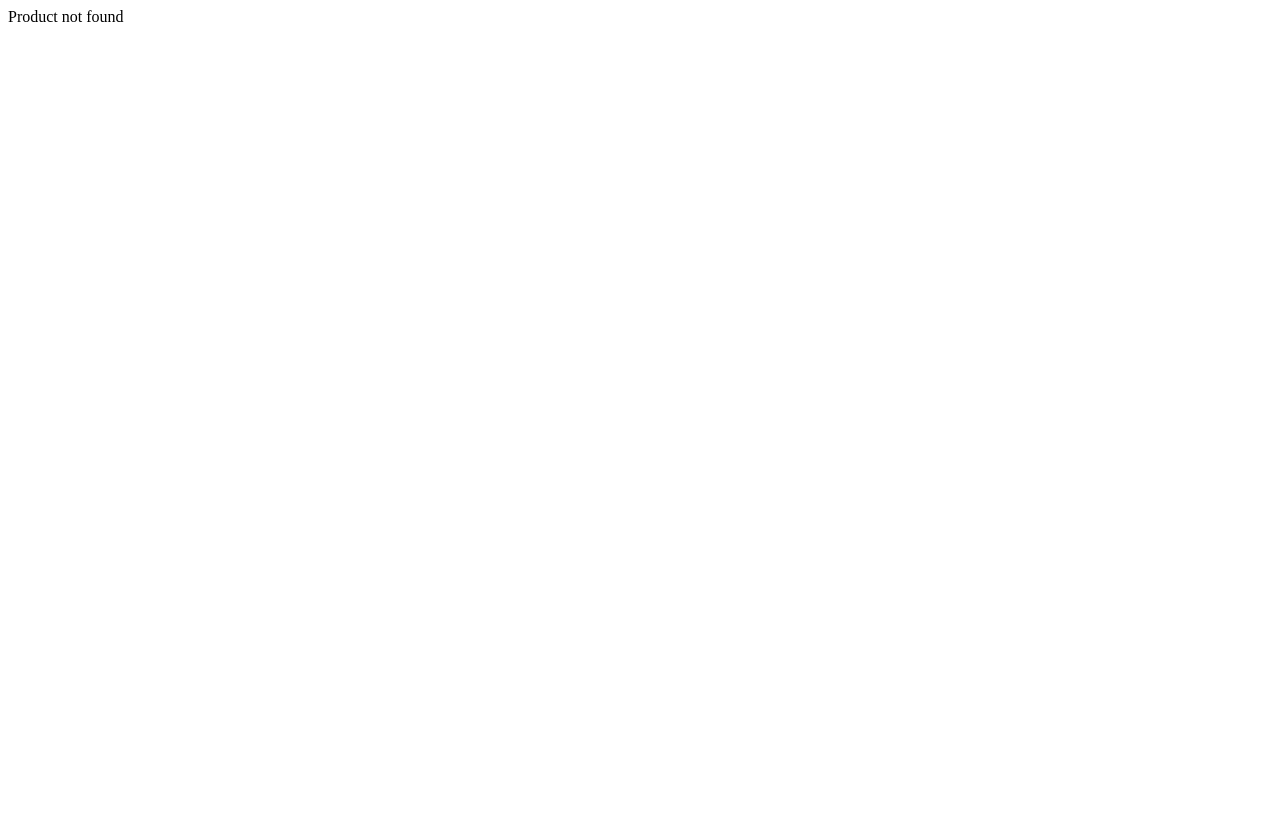
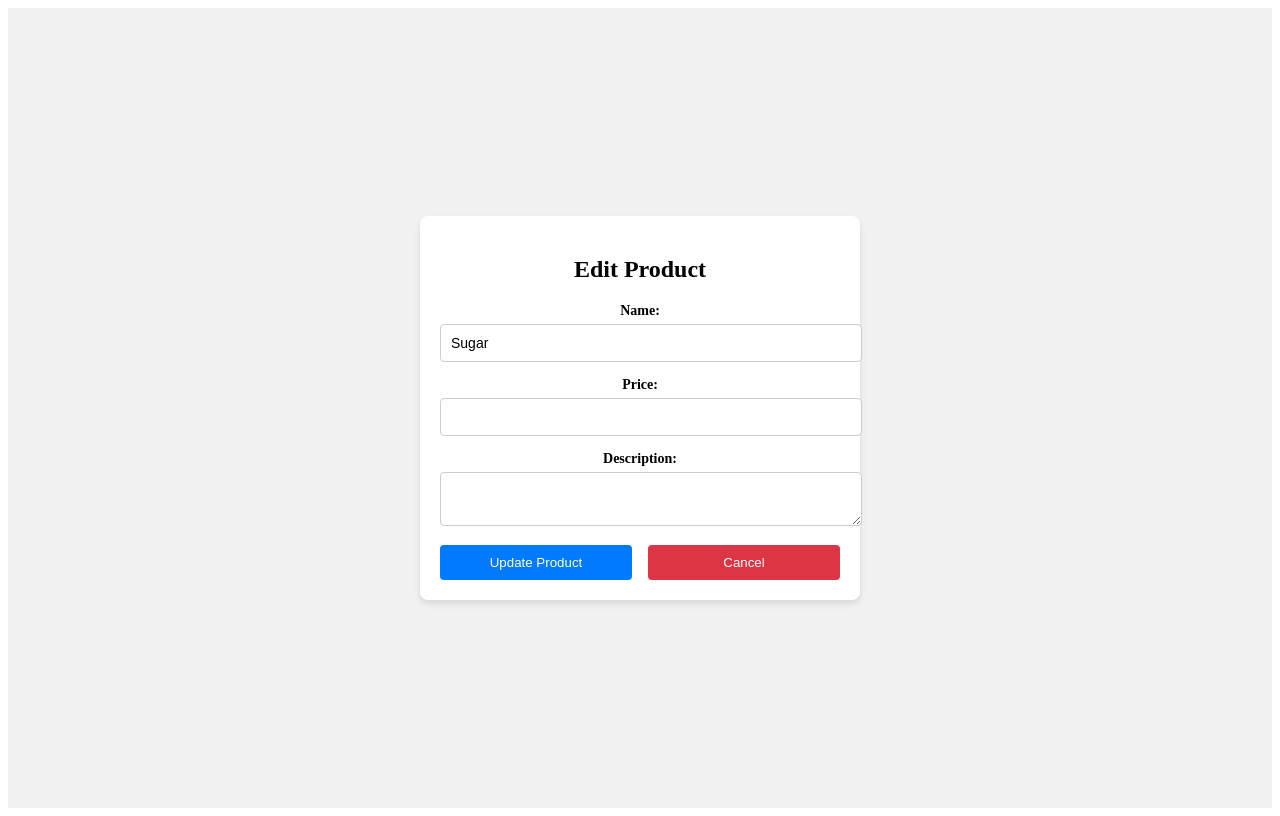
Before and after one commit to njorogewambuielizabeth/Shop-Yangu, a Next.js app: page /editProducts/1 in a window 1280 px wide. Before the commit this address had no page. Built offline with nearby package versions, Linux system fonts and the light colour scheme; data requests are answered from the project's data file.

Commit message:
Fixing bugs

```diff
--- a/app/Services/productService.js
+++ b/app/Services/productService.js
@@ -6,6 +6,17 @@ export const getProducts = async () => {
     return await response.json();
   } catch (error) {
     console.error("Error fetching products:", error);
+  }
+};
+
+// Function to get a single product by ID
+export const getProduct = async (productId) => {
+  try {
+    const response = await fetch(`http://localhost:5000/products/${productId}`);
+    if (!response.ok) throw new Error("Failed to fetch product");
+    return await response.json();
+  } catch (error) {
+    console.error("Error fetching product:", error);
   }
 };
 
@@ -21,25 +32,14 @@ export const addProduct = async (productData) => {
     });
 
     if (response.status === 201) {
-      // Product added successfully
       return await response.json();
-    } else if (response.status >= 400 && response.status < 500) {
-      // Client-side error
-      const error = await response.json();
-      console.error("Client error:", error); // Log the error message
-      return null; // Return null to indicate the error
-    } else if (response.status >= 500) {
-      // Server-side error
-      console.error("Server error:", response.status);
-      return null; // Return null for server error
+    } else {
+      console.error("Unexpected response:", response.status);
+      return null;
     }
-
-    // Handle other cases, unexpected responses
-    console.error("Unexpected response:", response.status);
+  } catch (error) {
+    console.error("Error adding product:", error);
     return null;
-  } catch (error) {
-    console.error("Add Product Error:", error);
-    return null; // Return null on unexpected errors as well
   }
 };
 
@@ -52,7 +52,7 @@ export const deleteProduct = async (productId) => {
     if (!response.ok) throw new Error("Failed to delete product");
     return await response.json();
   } catch (error) {
-    console.error(error);
+    console.error("Error deleting product:", error);
   }
 };
 
@@ -69,6 +69,6 @@ export const updateProduct = async (productId, productData) => {
     if (!response.ok) throw new Error("Failed to update product");
     return await response.json();
   } catch (error) {
-    console.error(error);
+    console.error("Error updating product:", error);
   }
 };
--- a/app/editProducts/[id]/page.js
+++ b/app/editProducts/[id]/page.js
@@ -1,80 +1,192 @@
-"use client";
+'use client';
 
-import { useEffect, useState } from "react";
-import { useRouter } from "next/navigation"; // Correct import for App Router
-import { getProduct, updateProduct } from "../../Services/productService"; // Adjust based on your service
+import { useState, useEffect } from "react";
+import { getProduct, updateProduct } from "../../Services/productService"; // Import functions
+import { useRouter } from 'next/navigation';
 
-export default function EditProduct() {
-  const [product, setProduct] = useState(null);
-  const [loading, setLoading] = useState(true);
-  const { query } = useRouter(); // Using query to get the dynamic `id`
-  const { id } = query || {}; // Extract `id` from the query safely
+export default function EditProductPage({ params }) {
+  const [productData, setProductData] = useState(null);
+  const [name, setName] = useState("");
+  const [price, setPrice] = useState("");
+  const [description, setDescription] = useState("");
+  const [successMessage, setSuccessMessage] = useState("");
+  const [errorMessage, setErrorMessage] = useState("");
+  const router = useRouter();
+  const { id } = params; // Assuming the product ID is passed as a URL parameter
 
+  // Fetch the product data when the component mounts
   useEffect(() => {
-    if (id) {
-      fetchProduct(id); // Only call if `id` is available
+    if (!id) return; // If no ID, don't proceed
+
+    const fetchProduct = async () => {
+      try {
+        const product = await getProduct(id); // Get product by ID
+        if (product) {
+          setProductData(product);
+          setName(product.name || ""); // Set default value if empty
+          setPrice(product.price || ""); // Set default value if empty
+          setDescription(product.description || ""); // Set default value if empty
         }
-  }, [id]);
-
-  const fetchProduct = async (id) => {
-    try {
-      const productData = await getProduct(id); // Fetch the product by id from your service
-      setProduct(productData);
-      setLoading(false);
       } catch (error) {
-      console.error("Error fetching product:", error);
-      setLoading(false);
+        setErrorMessage("Error fetching product. Please try again.");
+        console.error(error); // Log the error for debugging
       }
     };
 
-  const handleSave = async (e) => {
-    e.preventDefault(); // Prevent form from reloading the page
+    fetchProduct();
+  }, [id]);
+
+  // Handle form submission to update the product
+  const handleSubmit = async (event) => {
+    event.preventDefault();
+    setSuccessMessage("");
+    setErrorMessage("");
+
+    // Validate input fields
+    if (!name || !price || !description) {
+      setErrorMessage("All fields are required.");
+      return;
+    }
+
+    const updatedProduct = { name, price, description };
+
     try {
-      await updateProduct(id, product); // Update the product
-      alert("Product updated successfully");
+      await updateProduct(id, updatedProduct); // Call update function from productService
+      setSuccessMessage("Product updated successfully!");
+      setTimeout(() => {
+        router.push("/manageProducts"); // Redirect to product list page after success
+      }, 2000);
     } catch (error) {
-      console.error("Error updating product:", error);
+      setErrorMessage("Error updating product. Please try again.");
+      console.error(error); // Log the error for debugging
     }
   };
 
-  if (loading) {
-    return <div>Loading...</div>;
-  }
-
-  if (!product) {
-    return <div>Product not found</div>;
+  // If no product data has been fetched yet, show loading message
+  if (!productData) {
+    return <p>Loading...</p>;
   }
 
   return (
-    <div>
-      <h1>Edit Product</h1>
-      <form onSubmit={handleSave}>
-        <div>
-          <label>Product Name</label>
+    <div style={formContainerStyle}>
+      <div style={formCardStyle}>
+        <h2>Edit Product</h2>
+        {successMessage && <p style={successMessageStyle}>{successMessage}</p>}
+        {errorMessage && <p style={errorMessageStyle}>{errorMessage}</p>}
+        <form onSubmit={handleSubmit}>
+          <div style={inputGroupStyle}>
+            <label style={labelStyle}>Name:</label>
             <input
               type="text"
-            value={product.name}
-            onChange={(e) => setProduct({ ...product, name: e.target.value })}
+              value={name}
+              onChange={(e) => setName(e.target.value)}
+              style={inputStyle}
             />
           </div>
-        <div>
-          <label>Price</label>
+          <div style={inputGroupStyle}>
+            <label style={labelStyle}>Price:</label>
             <input
-            type="number"
-            value={product.price}
-            onChange={(e) => setProduct({ ...product, price: e.target.value })}
+              type="text"
+              value={price}
+              onChange={(e) => setPrice(e.target.value)}
+              style={inputStyle}
             />
           </div>
-        <div>
-          <label>Stock</label>
-          <input
-            type="number"
-            value={product.stock}
-            onChange={(e) => setProduct({ ...product, stock: e.target.value })}
+          <div style={inputGroupStyle}>
+            <label style={labelStyle}>Description:</label>
+            <textarea
+              value={description}
+              onChange={(e) => setDescription(e.target.value)}
+              style={inputStyle}
             />
           </div>
-        <button type="submit">Save</button>
+          <div style={buttonGroupStyle}>
+            <button type="submit" style={submitButtonStyle}>Update Product</button>
+            <button
+              type="button"
+              onClick={() => router.push("/manageProducts")}
+              style={closeButtonStyle}
+            >
+              Cancel
+            </button>
+          </div>
         </form>
+      </div>
     </div>
   );
 }
+
+// Inline styles for the form components
+const formContainerStyle = {
+  display: "flex",
+  justifyContent: "center",
+  alignItems: "center",
+  height: "100vh",
+  backgroundColor: "#f1f1f1",
+};
+
+const formCardStyle = {
+  backgroundColor: "#ffffff",
+  padding: "20px",
+  borderRadius: "8px",
+  boxShadow: "0px 4px 6px rgba(0, 0, 0, 0.1)",
+  width: "400px",
+  textAlign: "center",
+};
+
+const inputGroupStyle = {
+  marginBottom: "15px",
+};
+
+const labelStyle = {
+  display: "block",
+  marginBottom: "5px",
+  fontSize: "14px",
+  fontWeight: "bold",
+};
+
+const inputStyle = {
+  width: "100%",
+  padding: "10px",
+  borderRadius: "4px",
+  border: "1px solid #ccc",
+  fontSize: "14px",
+};
+
+const buttonGroupStyle = {
+  display: "flex",
+  justifyContent: "space-between",
+  gap: "10px",
+};
+
+const submitButtonStyle = {
+  backgroundColor: "#007BFF",
+  color: "#fff",
+  border: "none",
+  padding: "10px 20px",
+  borderRadius: "4px",
+  cursor: "pointer",
+  width: "48%",
+};
+
+const closeButtonStyle = {
+  backgroundColor: "#dc3545",
+  color: "#fff",
+  border: "none",
+  padding: "10px 20px",
+  borderRadius: "4px",
+  cursor: "pointer",
+  width: "48%",
+};
+
+const successMessageStyle = {
+  color: "green",
+  fontSize: "16px",
+  marginBottom: "10px",
+};
+
+const errorMessageStyle = {
+  color: "red",
+  fontSize: "16px",
+  marginBottom: "10px",
+};
--- a/db.json
+++ b/db.json
@@ -293,6 +293,12 @@
       "name": "food",
       "price": "400",
       "stock": "1"
+    },
+    {
+      "id": "035b",
+      "name": "gold",
+      "price": "30",
+      "stock": "2"
     }
   ]
 }
```
Also changed, not shown: app/manageProducts/page.js (+5 -6 lines), app/manageShops/page.js (+7 -5 lines). Lines whose indentation alone changed are shown as unchanged.
